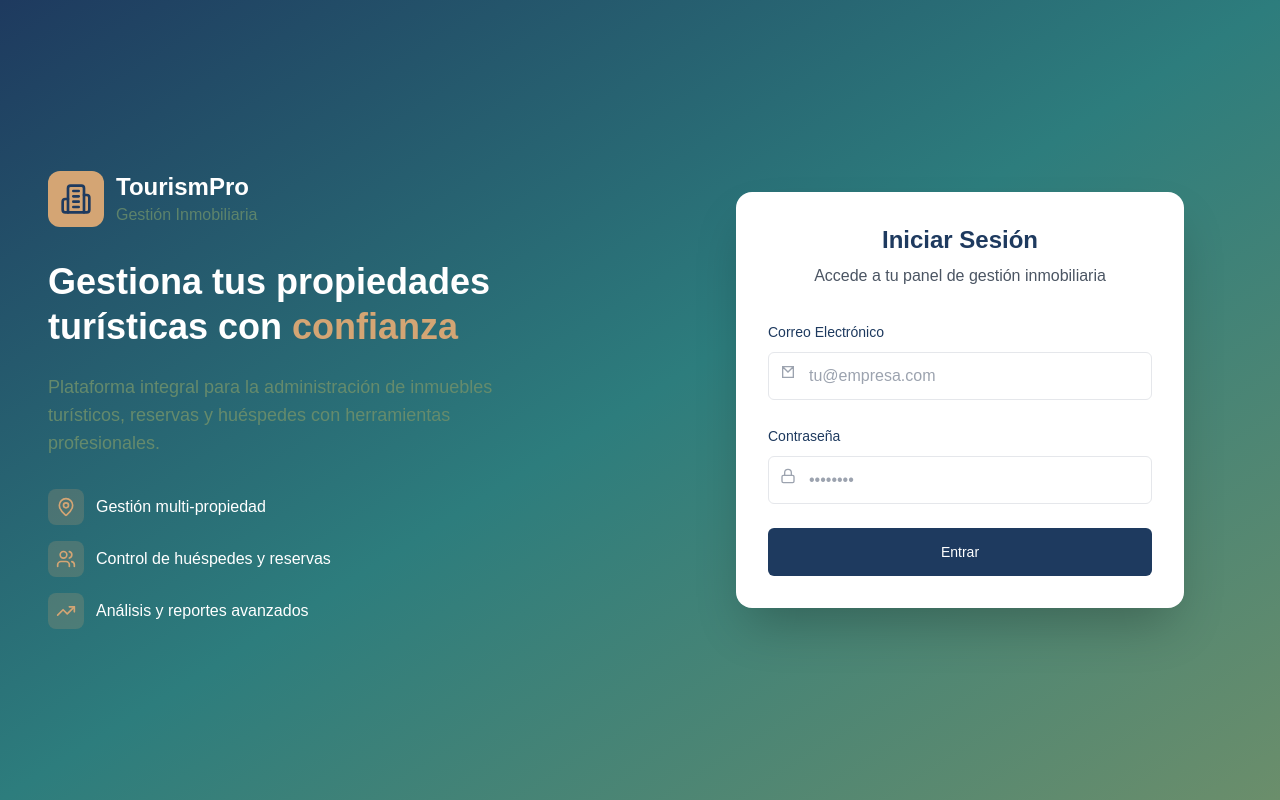
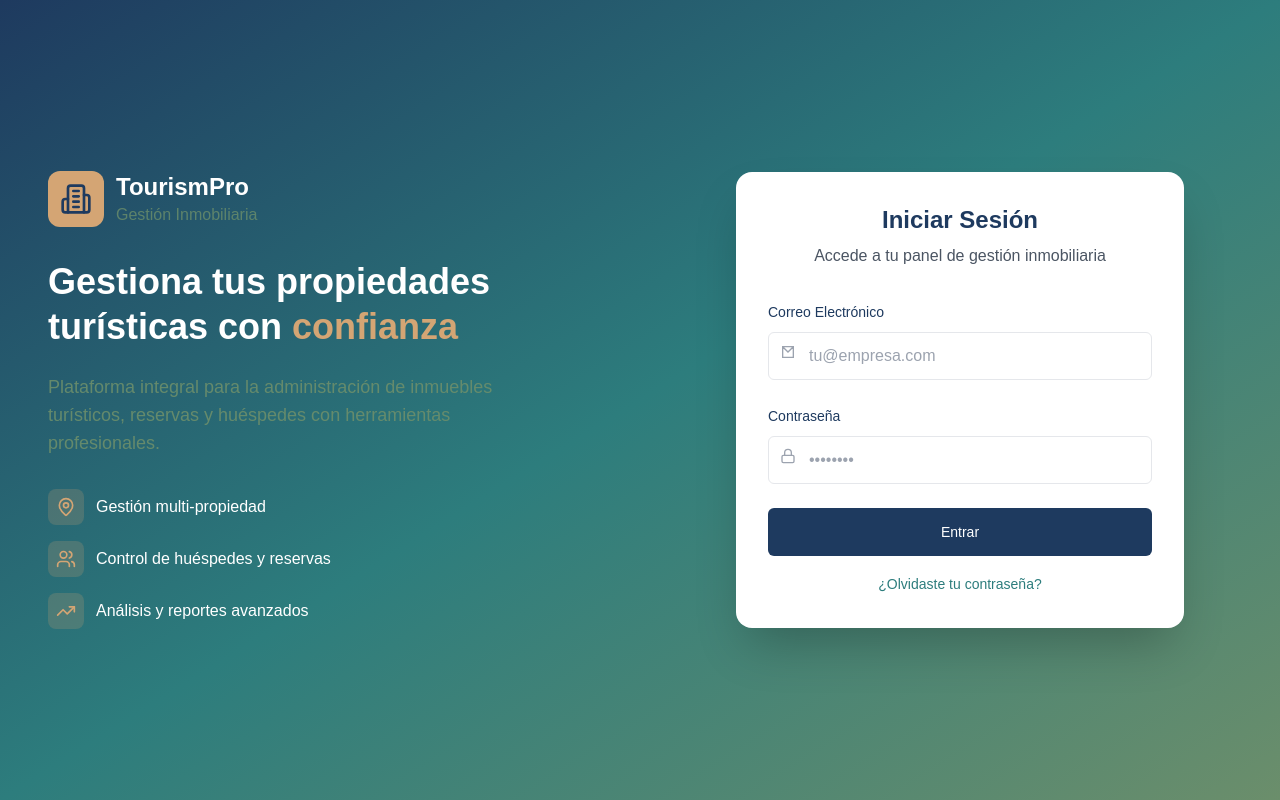
Before and after one commit to andresg0412/plataforma_frontend, a Next.js app: page /login in a window 1280 px wide. Built offline with nearby package versions, Linux system fonts and the light colour scheme.

Commit message:
feat: ajustes dashboard

```diff
--- a/src/app/login/page.tsx
+++ b/src/app/login/page.tsx
@@ -7,6 +7,7 @@ import { Button } from '../../components/atoms/Button';
 import { Input } from '../../components/atoms/Input';
 import { Label } from '../../components/atoms/Label';
 import { Spinner } from '../../components/atoms/Spinner';
+import { ResetPasswordModal } from '../../components/organisms/ResetPasswordModal';
 
 export default function LoginPage() {
   const { login } = useAuth();
@@ -14,6 +15,8 @@ export default function LoginPage() {
   const [password, setPassword] = useState('');
   const [error, setError] = useState<string | null>(null);
   const [loading, setLoading] = useState(false);
+  const [showReset, setShowReset] = useState(false);
+  const [resetSuccess, setResetSuccess] = useState(false);
 
   const handleSubmit = async (e: React.FormEvent) => {
     e.preventDefault();
@@ -133,6 +136,29 @@ export default function LoginPage() {
                 {error && <div className="text-red-500 text-center text-sm">{error}</div>}
                 <Button type="submit" className="w-full h-12 bg-tourism-navy hover:bg-tourism-navy/90 text-white font-medium">Entrar</Button>
               </form>
+              <div className="mt-4 text-center">
+                <button
+                  type="button"
+                  className="text-tourism-teal hover:underline text-sm"
+                  onClick={() => setShowReset(true)}
+                >
+                  ¿Olvidaste tu contraseña?
+                </button>
+              </div>
+              {resetSuccess && (
+                <div className="text-green-600 text-center text-sm mt-2">
+                  Contraseña restablecida correctamente. Ahora puedes iniciar sesión.
+                </div>
+              )}
+              <ResetPasswordModal
+                open={showReset}
+                onClose={() => setShowReset(false)}
+                onSuccess={() => {
+                  setShowReset(false);
+                  setResetSuccess(true);
+                  setTimeout(() => setResetSuccess(false), 5000);
+                }}
+              />
             </div>
           </div>
         </div>
--- a/src/components/organisms/SidebarMenu.tsx
+++ b/src/components/organisms/SidebarMenu.tsx
@@ -36,7 +36,7 @@ const analyticsItems = [
 // Mapeo de permisos a claves de menú
 const PERMISO_MENU_MAP: Record<string, string> = {
   ver_inmuebles: 'properties',
-  crear_reservas: 'bookings',
+  crear_reserva: 'bookings',
   ver_reportes: 'reports',
   ver_huespedes: 'guests',
   ver_disponibilidad: 'availability',
@@ -55,7 +55,22 @@ const SidebarMenu: React.FC<SidebarMenuProps> = ({ activeKey, onSelect }) => {
   const { user } = useAuth();
   const permisos = user?.permisos || [];
   // Determina qué claves de menú mostrar según permisos
-  const allowedKeys = new Set(permisos.map(p => PERMISO_MENU_MAP[p]).filter(Boolean));
+  interface User {
+    permisos: string[];
+    // Agrega más propiedades si es necesario
+  }
+
+  interface MenuItem {
+    key: string;
+    title: string;
+    icon: React.ComponentType<React.SVGProps<SVGSVGElement>>;
+  }
+
+  const allowedKeys: Set<string> = new Set(
+    (permisos as string[])
+      .map((p: string) => PERMISO_MENU_MAP[p])
+      .filter(Boolean)
+  );
   // Siempre mostrar el panel principal
   allowedKeys.add('main');
 
```
Also changed, not shown: src/auth/AuthContext.tsx (+9 -1 lines).
